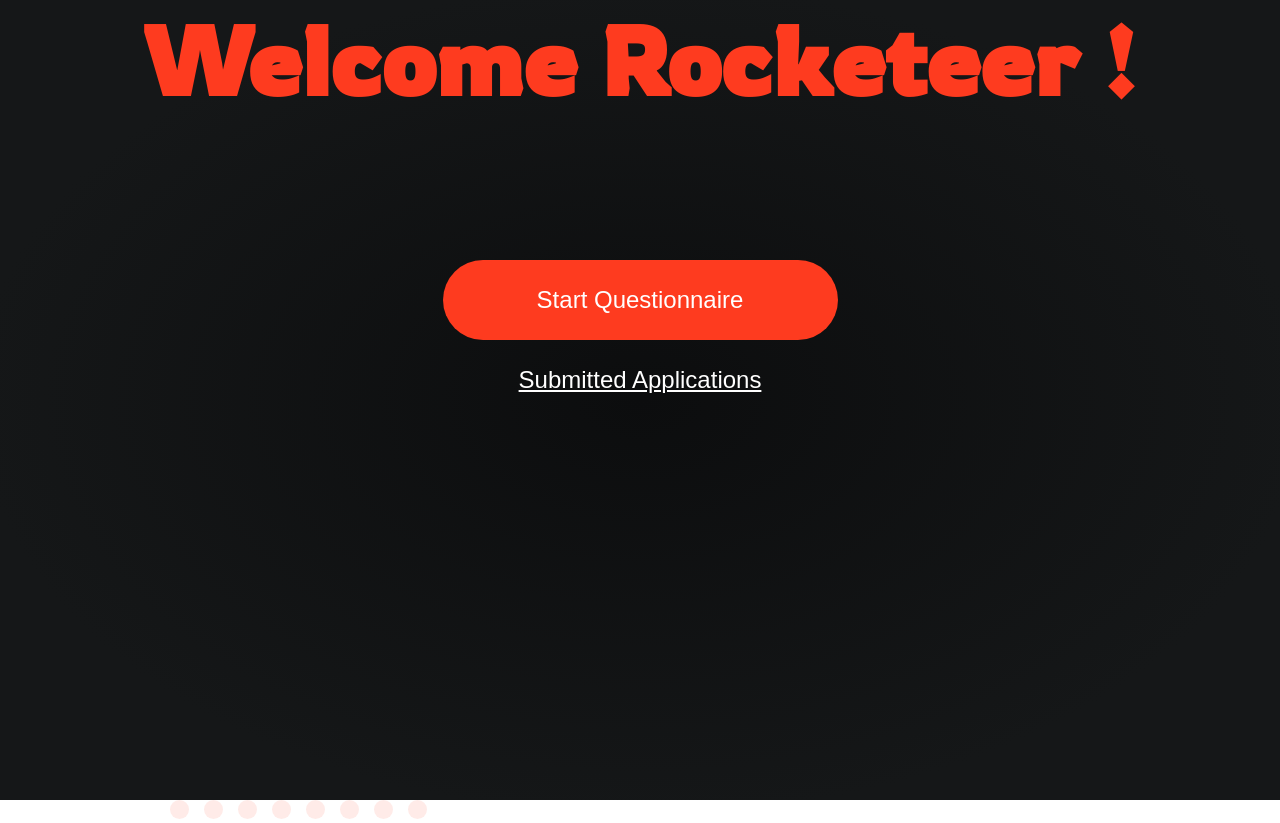
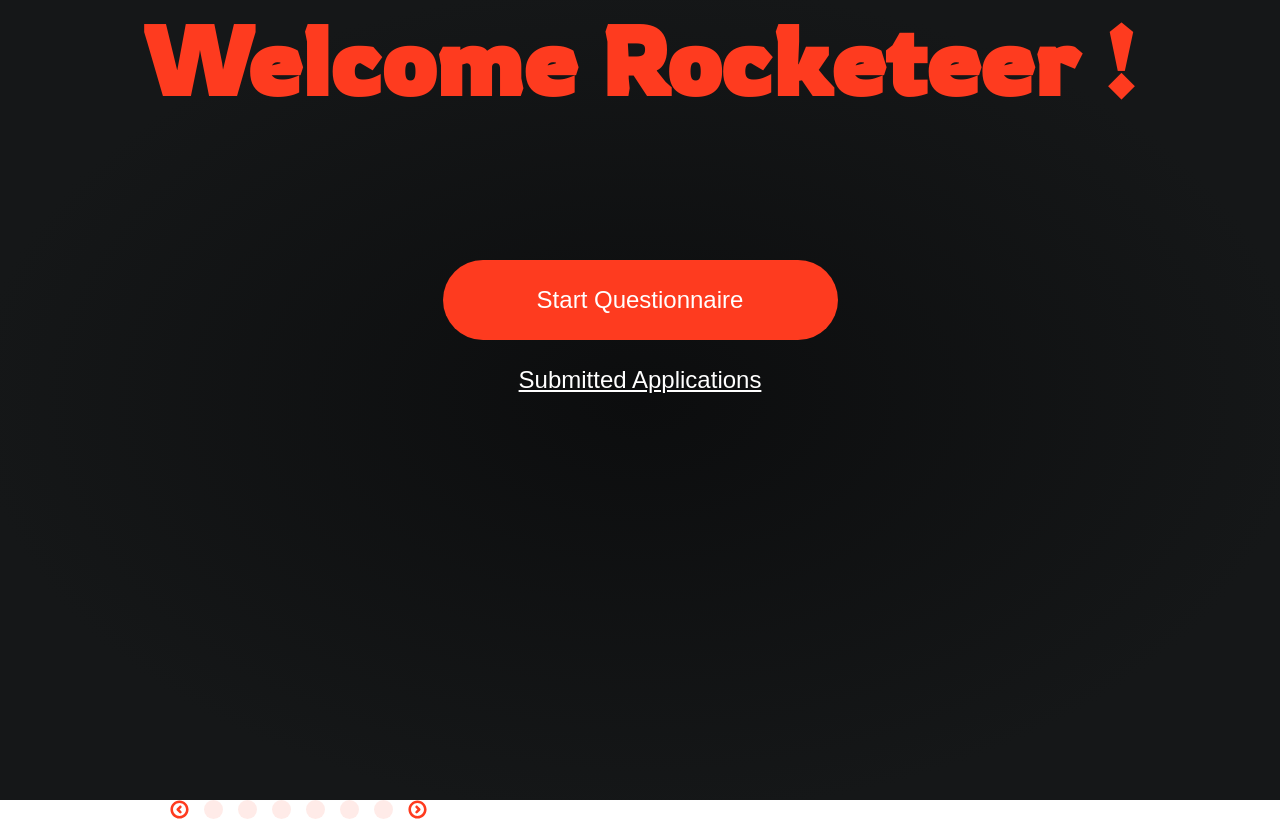
Before and after one commit to geo318/redberry, a React (Create React App) app: page / in a window 1280 px wide. Built offline with nearby package versions, Linux system fonts and the light colour scheme.

Commit message:
bullets and arros

```diff
--- a/src/App.css
+++ b/src/App.css
@@ -266,7 +266,12 @@
   width: 50px;
   margin-right: 35px;
 }
-
+.pn {
+  margin: 0 7.5px;
+}
+.pn:hover {
+  cursor: pointer;
+}
 @media only screen and (max-width: 1000px) {
   body {
     height: auto;
--- a/src/App.js
+++ b/src/App.js
@@ -180,7 +180,20 @@
           <>
             <>{ComponentArr[startPage]}</>
             <div className="page-wrap">
-              <button onClick={prev}></button>
+              <div className="pn" onClick={prev}>
+                <svg
+                  width="19"
+                  height="19"
+                  viewBox="0 0 22 22"
+                  fill="none"
+                  xmlns="http://www.w3.org/2000/svg"
+                >
+                  <path
+                    d="M10.9393 15.0607C11.5251 15.6464 12.4749 15.6464 13.0607 15.0607C13.6464 14.4749 13.6464 13.5251 13.0607 12.9393L10.9393 15.0607ZM9 11L7.93934 9.93934C7.35355 10.5251 7.35355 11.4749 7.93934 12.0607L9 11ZM13.0607 9.06066C13.6464 8.47487 13.6464 7.52513 13.0607 6.93934C12.4749 6.35355 11.5251 6.35355 10.9393 6.93934L13.0607 9.06066ZM3.5 11C3.5 6.85786 6.85786 3.5 11 3.5V0.5C5.20101 0.5 0.5 5.20101 0.5 11H3.5ZM11 3.5C15.1421 3.5 18.5 6.85786 18.5 11H21.5C21.5 5.20101 16.799 0.5 11 0.5V3.5ZM18.5 11C18.5 15.1421 15.1421 18.5 11 18.5V21.5C16.799 21.5 21.5 16.799 21.5 11H18.5ZM11 18.5C6.85786 18.5 3.5 15.1421 3.5 11H0.5C0.5 16.799 5.20101 21.5 11 21.5V18.5ZM13.0607 12.9393L10.0607 9.93934L7.93934 12.0607L10.9393 15.0607L13.0607 12.9393ZM10.0607 12.0607L13.0607 9.06066L10.9393 6.93934L7.93934 9.93934L10.0607 12.0607Z"
+                    fill="#FE3B1F"
+                  />
+                </svg>
+              </div>
               <Dots
                 f={(i) => {
                   clickDot(i);
@@ -188,15 +201,29 @@
                   handleSubmit1();
                 }}
                 len={ComponentArr.length}
+                cur={startPage}
               />
-              <button
+              <div
                 onClick={(e) => {
                   submitIf(e);
                   next();
                   isOkThree();
                 }}
-                id="next"
-              ></button>
+                className="pn"
+              >
+                <svg
+                  width="19"
+                  height="19"
+                  viewBox="0 0 22 22"
+                  fill="none"
+                  xmlns="http://www.w3.org/2000/svg"
+                >
+                  <path
+                    d="M11.0607 6.93934C10.4749 6.35355 9.52513 6.35355 8.93934 6.93934C8.35355 7.52513 8.35355 8.47487 8.93934 9.06066L11.0607 6.93934ZM13 11L14.0607 12.0607C14.6464 11.4749 14.6464 10.5251 14.0607 9.93934L13 11ZM8.93934 12.9393C8.35355 13.5251 8.35355 14.4749 8.93934 15.0607C9.52513 15.6464 10.4749 15.6464 11.0607 15.0607L8.93934 12.9393ZM18.5 11C18.5 15.1421 15.1421 18.5 11 18.5V21.5C16.799 21.5 21.5 16.799 21.5 11H18.5ZM11 18.5C6.85786 18.5 3.5 15.1421 3.5 11H0.5C0.5 16.799 5.20101 21.5 11 21.5V18.5ZM3.5 11C3.5 6.85786 6.85786 3.5 11 3.5V0.5C5.20101 0.5 0.5 5.20101 0.5 11H3.5ZM11 3.5C15.1421 3.5 18.5 6.85786 18.5 11H21.5C21.5 5.20101 16.799 0.5 11 0.5V3.5ZM8.93934 9.06066L11.9393 12.0607L14.0607 9.93934L11.0607 6.93934L8.93934 9.06066ZM11.9393 9.93934L8.93934 12.9393L11.0607 15.0607L14.0607 12.0607L11.9393 9.93934Z"
+                    fill="#FE3B1F"
+                  />
+                </svg>
+              </div>
             </div>
           </>
         </form>
--- a/src/components.js
+++ b/src/components.js
@@ -59,11 +59,12 @@
 }
 
 function Dots(props) {
+  let len = props.cur;
   let dots = [];
   for (let i = 0; i < props.len; i++) {
     dots.push(
       <button
-        className="dot"
+        className={`dot ${len > i ? "complete" : ""}`}
         id={i}
         key={i}
         onClick={() => props.f(i)}
```
